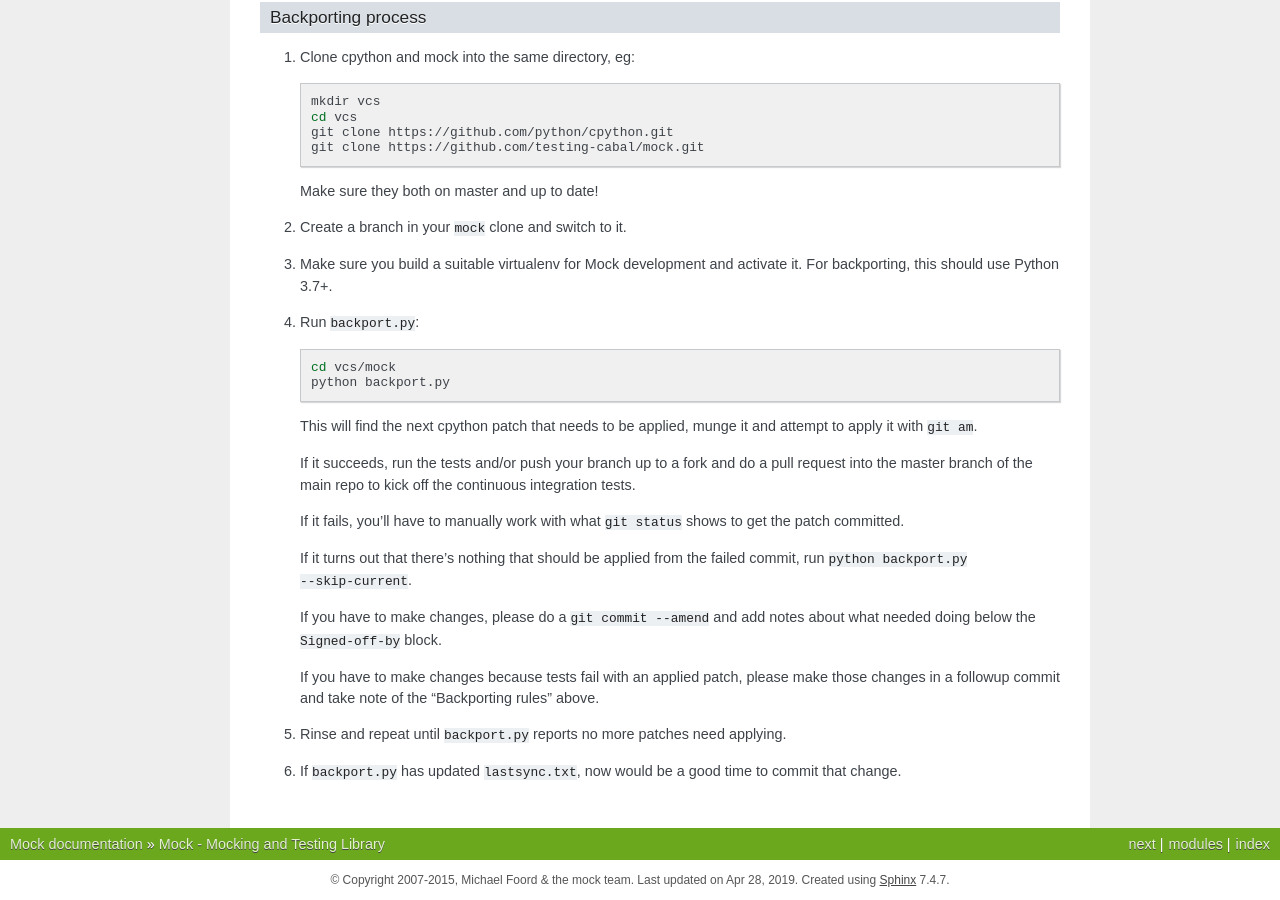
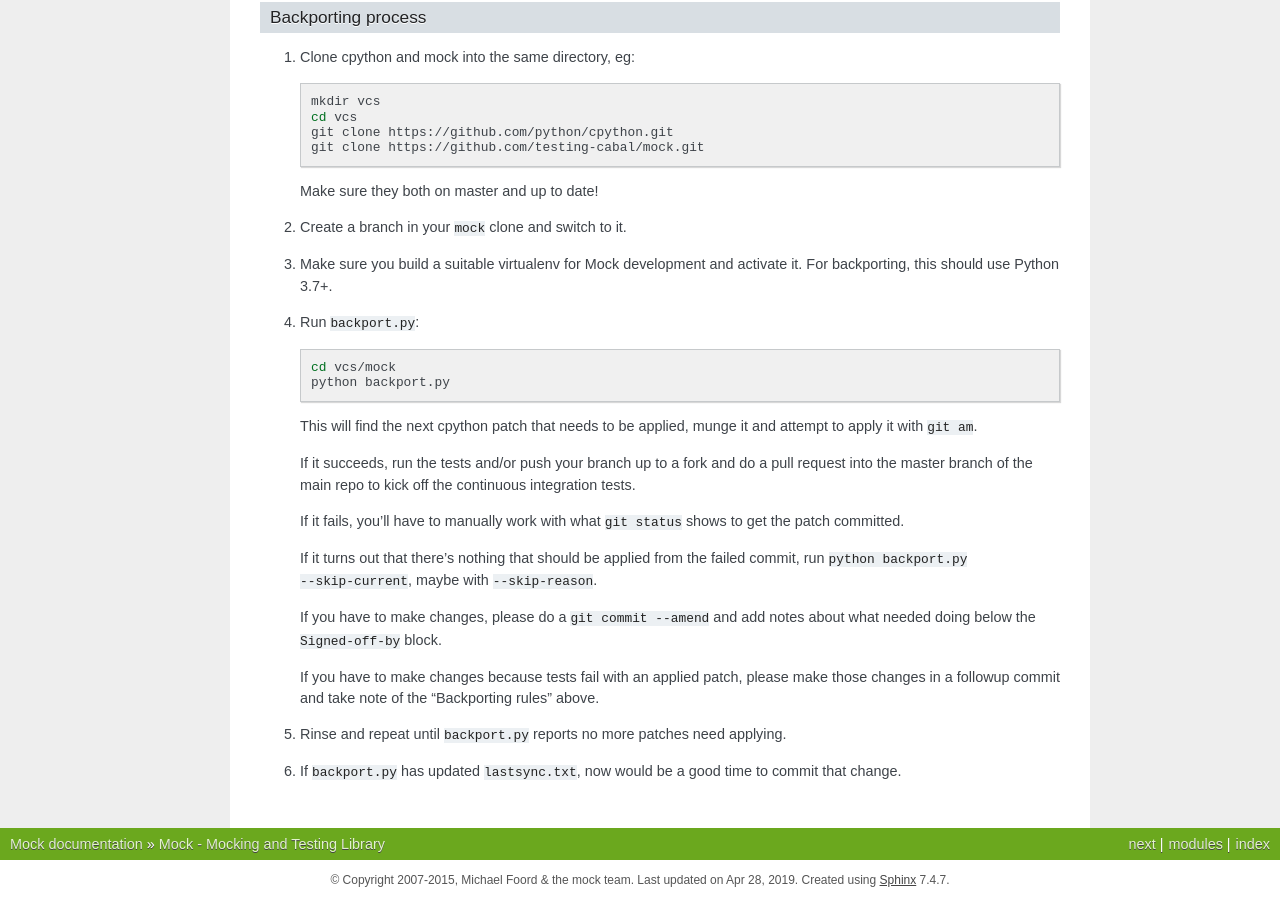
Before and after one commit to testing-cabal/mock, a Sphinx documentation site: the page built from docs/index.txt, in a window 1280 px wide and 900 px high, scrolled down 2103 px. Built offline with Sphinx 7.4.7, drawn with Linux system fonts in a browser that asks for light colours; the version number could not be read and is left out.

Commit message:
mention --skip-reason in backporting docs.

```diff
--- a/docs/index.txt
+++ b/docs/index.txt
@@ -183,7 +183,7 @@ Backporting process
    to get the patch committed.
 
    If it turns out that there's nothing that should be applied from the failed commit,
-   run ``python backport.py --skip-current``.
+   run ``python backport.py --skip-current``, maybe with ``--skip-reason``.
 
    If you have to make changes, please do a ``git commit --amend`` and add notes
    about what needed doing below the ``Signed-off-by`` block.
```
